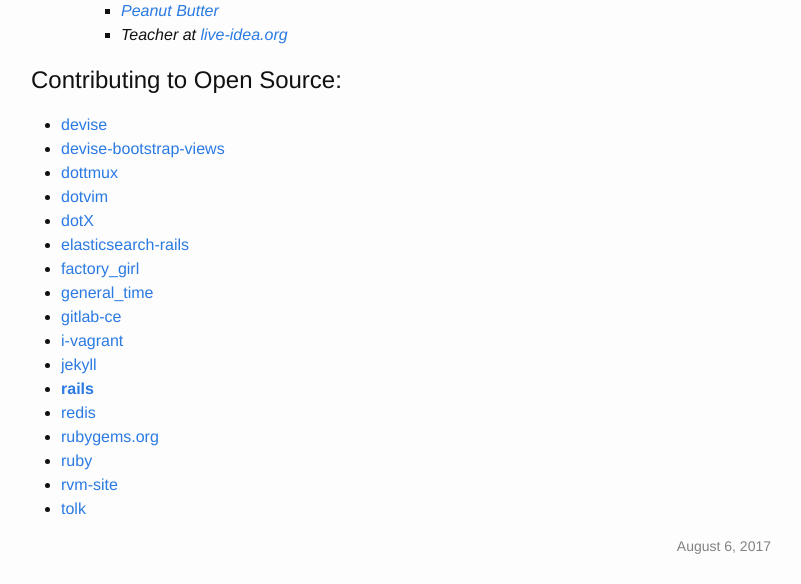
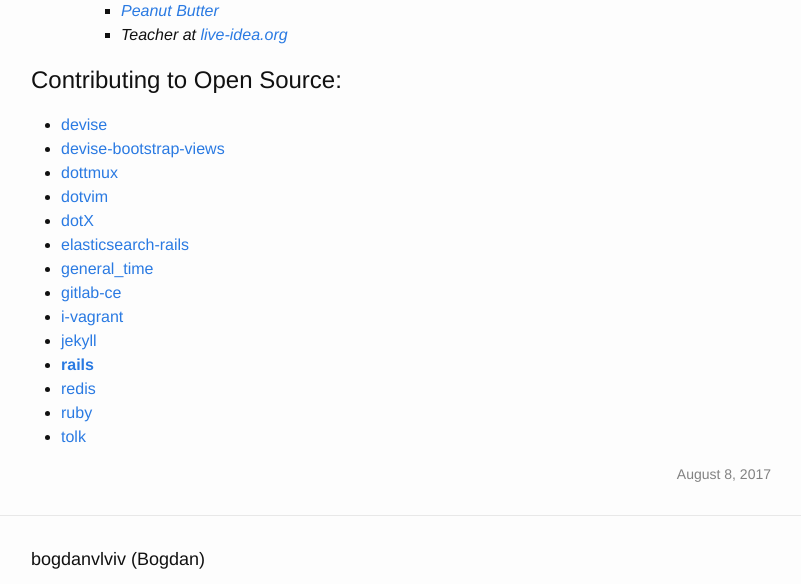
Before and after one commit to crowdpro3/bogdanvlviv.github.io, a Jekyll site: the page built from resume.html, in a window 1280 px wide and 900 px high, scrolled down 1583 px, cut to the strip 0-584 px from the top of the window. Shown: the whole strip, without its empty margins (239-1040 px from the left). Built offline with Jekyll 4.4.1, drawn with Linux system fonts in a browser that asks for light colours.

Commit message:
Clean up 'Contributing to Open Source'

```diff
--- a/resume.html
+++ b/resume.html
@@ -131,18 +131,15 @@
     <li><a href="https://github.com/bogdanvlviv/dotvim" target="_blank">dotvim</a></li>
     <li><a href="https://github.com/bogdanvlviv/dotX" target="_blank">dotX</a></li>
     <li><a href="https://github.com/elastic/elasticsearch-rails/commits/master?author=bogdanvlviv" target="_blank">elasticsearch-rails</a></li>
-    <li><a href="https://github.com/thoughtbot/factory_girl/commits/master?author=bogdanvlviv" target="_blank">factory_girl</a></li>
     <li><a href="https://github.com/bogdanvlviv/general_time" target="_blank">general_time</a></li>
     <li><a href="https://gitlab.com/gitlab-org/gitlab-ce/merge_requests?state=all&author_username=bogdanvlviv" target="_blank">gitlab-ce</a></li>
     <li><a href="https://github.com/bogdanvlviv/i-vagrant" target="_blank">i-vagrant</a></li>
     <li><a href="https://github.com/jekyll/jekyll/commits/master?author=bogdanvlviv" target="_blank">jekyll</a></li>
     <li><a href="https://github.com/rails/rails/commits/master?author=bogdanvlviv" target="_blank"><b>rails</b></a></li>
     <li><a href="https://github.com/antirez/redis/commits/unstable?author=bogdanvlviv" target="_blank">redis</a></li>
-    <li><a href="https://github.com/rubygems/rubygems.org/commits/master?author=bogdanvlviv" target="_blank">rubygems.org</a></li>
     <li><a href="https://github.com/ruby/ruby/pulls?utf8=%E2%9C%93&q=author%3Abogdanvlviv" target="_blank">ruby</a></li>
-    <li><a href="https://github.com/rvm/rvm-site/commits/master?author=bogdanvlviv" target="_blank">rvm-site</a></li>
     <li><a href="https://github.com/tolk/tolk/commits/master?author=bogdanvlviv" target="_blank">tolk</a></li>
   </ul>
 
-  <span class="resume-meta" title="Updated at"><time itemprop="dateUpdated">August 6, 2017</time></span>
+  <span class="resume-meta" title="Updated at"><time itemprop="dateUpdated">August 8, 2017</time></span>
 </div>
```
